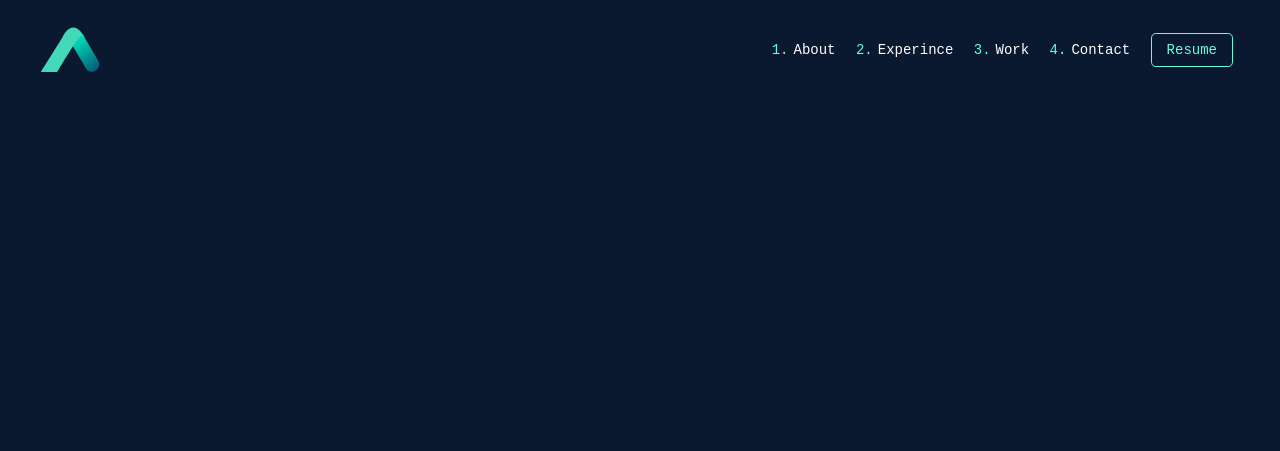
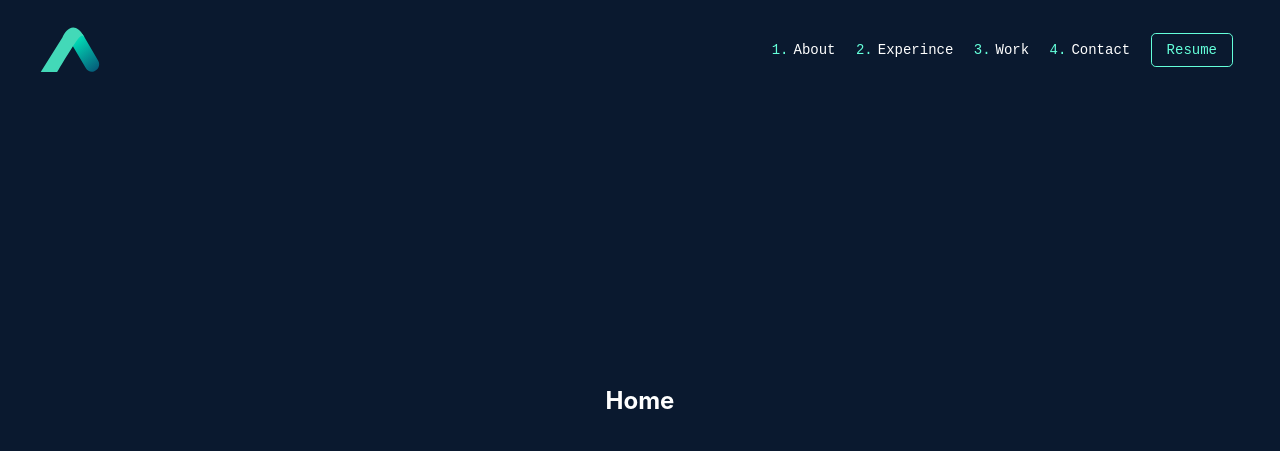
Before and after one commit to gyanAsh/personal-website, a React (Create React App) app: page / in a window 1280 px wide. Shown: the top 451 px of the page. Built offline with nearby package versions, Linux system fonts and the light colour scheme.

Commit message:
Added fair bit of css

```diff
--- a/src/App.css
+++ b/src/App.css
@@ -41,6 +41,9 @@
 }
 .App {
   text-align: center;
+  background-color:var(--navy);
+  height: 100vh;
+  width:100vw;
 }
 
 /*
@@ -51,30 +54,31 @@
 } */
 
 .App-header {
-  background-color:var(--navy);
-  min-height: 100vh;
-  /* display: flex;
-  flex-direction: column;
-  align-items: center;
-  justify-content: center; */
   /* font-size: calc(10px + 2vmin); */
   color: white;
 }
 
-/*
+.pagesContainer{
+  height: 100%;
+  width: 100%;
 
-@keyframes App-logo-spin {
-  from {
-    transform: rotate(0deg);
-  }
-  to {
-    transform: rotate(360deg);
-  }
-} */
+  scroll-snap-type: x mandatory;
+  overflow-x: scroll;
+  display: flex;
 
-/* font-family: Calibre "," Inter "," San Francisco "," SF Pro Text
-		",-apple-system,system-ui,sans-serif"; */
-	/* font-family: "SF Mono","Fira Code","Fira Mono","Roboto Mono",monospace; */
+}
+
+.pagesContainer section {
+  flex: none;
+  display:flex;
+  justify-content: center;
+  align-items: center;
+  width: 100vw;
+  height: 100vh;
+  color: white;
+
+  scroll-snap-align:start;
+}
 
   @import url("https://fonts.googleapis.com/css2?family=Inter:wght@100;200;300;400;500;600;700;800;900&display=swap");
   /* Inter */
--- a/src/App.js
+++ b/src/App.js
@@ -2,6 +2,8 @@ import './App.css';
 import Header from './Components/Header/Header';
 import NavContact from './Components/Contact/Nav/NavContact';
 import NavEmail from './Components/Contact/Nav/NavEmail';
+import Home from './Components/Pages/Home/Home';
+import About from './Components/Pages/About/About';
 function App() {
   return (
     <div className="App">
@@ -10,6 +12,10 @@ function App() {
         <NavContact />
         <NavEmail/>
       </header>
+      <div className="pagesContainer">
+        <Home />
+        <About/>
+      </div>
     </div>
   );
 }
--- a/src/Components/Contact/Nav/Nav.module.css
+++ b/src/Components/Contact/Nav/Nav.module.css
@@ -5,7 +5,7 @@
 
     position:fixed;
 
-    padding:0 40px;
+    margin:0 40px;
     width:0;
 }
 .navContact span{
@@ -29,7 +29,6 @@
     padding: 7px;
     font-size: 17px;
     transform:rotateZ(90deg) translateX(-6rem);
-    /* transform:translateY(1rem); */
     transition: 0.2s ease;
 }
 
--- a/src/Components/Contact/Nav/NavContact.js
+++ b/src/Components/Contact/Nav/NavContact.js
@@ -8,7 +8,7 @@ const NavContact = () => {
         {id:1,icon:<FaGithub/>},
         {id:2,icon:<FaInstagram/>},
         {id:3,icon:<FiTwitter/>},
-        {id:3,icon:<FiLinkedin/>},
+        {id:4,icon:<FiLinkedin/>},
     ]
   return (
       <div className={styles.navContact} style={{bottom:0,left:0}}>
--- /dev/null
+++ b/src/Components/Pages/About/About.js
@@ -0,0 +1,9 @@
+import React from 'react'
+
+const About = () => {
+  return (
+    <section id="about"><h1>About</h1></section>
+  )
+}
+
+export default About
--- /dev/null
+++ b/src/Components/Pages/Home/Home.js
@@ -0,0 +1,9 @@
+import React from 'react'
+
+const Home = () => {
+  return (
+    <section><h1>Home</h1></section>
+  )
+}
+
+export default Home
```
Also changed, not shown: 1 other file (tests, documents, lock files or other folders).
